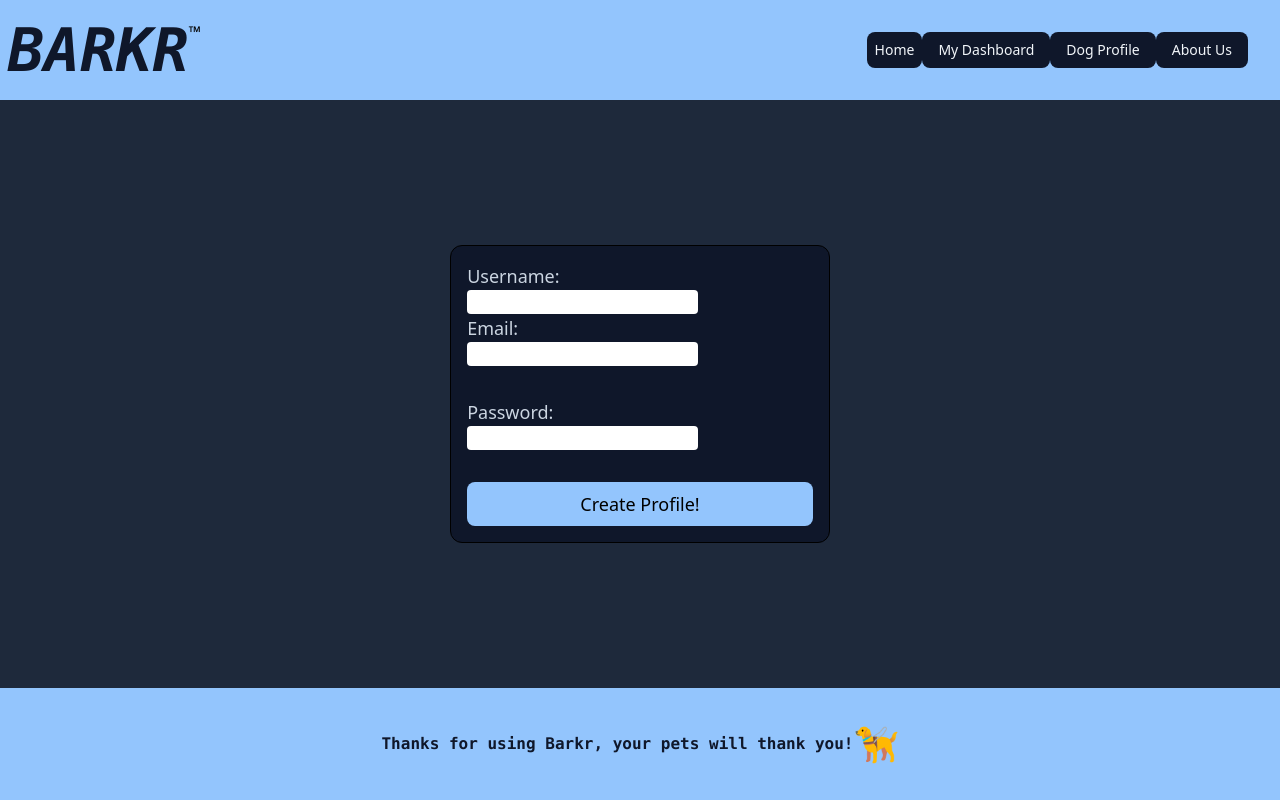
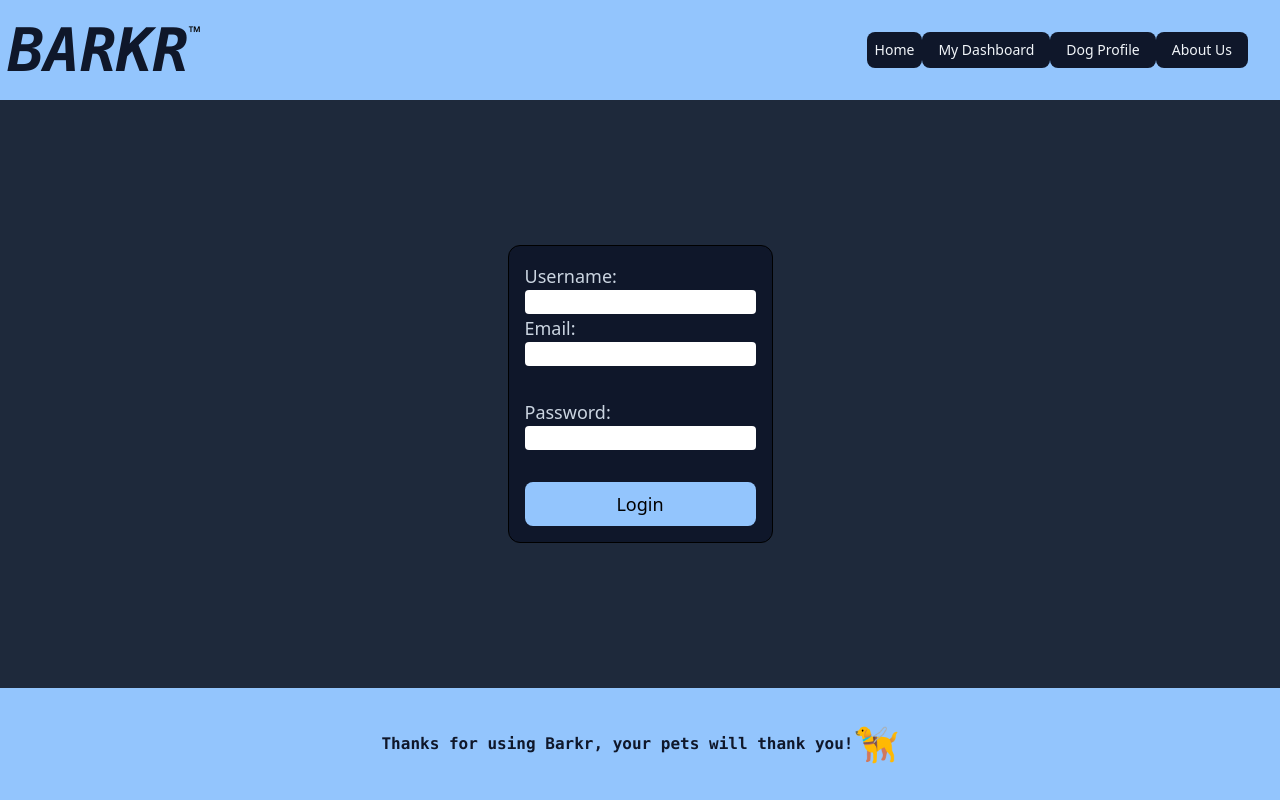
Before and after one commit to RosalvaMartinez/barkr, a React (Create React App) app in the folder client/: page / in a window 1280 px wide. Built offline with nearby package versions, Linux system fonts and the light colour scheme.

Commit message:
Create Login page to LoginForm component

```diff
--- a/client/src/App.js
+++ b/client/src/App.js
@@ -1,5 +1,6 @@
 import SignupForm from './components/SignupForm.js';
 import Layout from './components/Layout.js';
+import Login from './pages/Login.js';
 import React from "react";
 import {
   BrowserRouter as Router,
@@ -11,7 +12,7 @@ function App() {
     <div className="flex flex-col h-screen">
       <Router>
         <Layout >
-          <SignupForm />
+          <Login />
         </Layout>
       </Router>
     </div>
--- a/client/src/components/LoginForm.js
+++ b/client/src/components/LoginForm.js
@@ -0,0 +1,31 @@
+function LoginForm() {
+    return (
+        <div className="flex flex-col w-full h-full justify-center place-items-center">
+            <form className="flex flex-col border border-black bg-slate-900 rounded-xl w-fit p-4 justify-center">
+                <label className="block">
+                    <span className="block text-lg font-medium text-slate-300">Username:</span>
+                    <input type="username" className=" rounded peer ..." />
+                </label>
+                <label className="block">
+                    <span className="block text-lg font-medium text-slate-300">Email:</span>
+                    <input type="email" className="rounded peer ..." />
+                    <p className="mt-2 invisible peer-invalid:visible text-red-600 text-md">
+                    insert something here.
+                    </p>
+                </label>
+                <label className="block">
+                    <span className="block text-lg font-medium text-slate-300">Password:</span>
+                    <input type="email" className="rounded peer ..." />
+                    <p className="mt-2 invisible peer-invalid:visible text-red-600 text-md">
+                        insert something here.
+                    </p>
+                </label>
+                <button className="font-sans font-normal bg-blue-300 hover:bg-blue-500 active:bg-blue-400 p-2 rounded-lg text-lg focus:outline-none focus:ring focus:ring-blue-200 ...">
+                    Login
+                </button>
+            </form>
+        </div>
+    )
+};
+
+export default LoginForm;
--- a/client/src/components/SignupForm.js
+++ b/client/src/components/SignupForm.js
@@ -22,7 +22,7 @@ function SignupForm() {
                     </p>
                 </label>
                 <button className="font-sans font-normal bg-blue-300 hover:bg-blue-500 active:bg-blue-400 p-2 rounded-lg text-lg focus:outline-none focus:ring focus:ring-blue-200 ...">
-                    Create Profile!
+                    Create Profile
                 </button>
             </form>
         </div>
--- a/client/src/pages/Login.js
+++ b/client/src/pages/Login.js
@@ -0,0 +1,11 @@
+import LoginForm from '../components/LoginForm.js'
+
+function Login() {
+    return (
+        <>
+        <LoginForm />
+        </>
+    )
+};
+
+export default Login;
```
